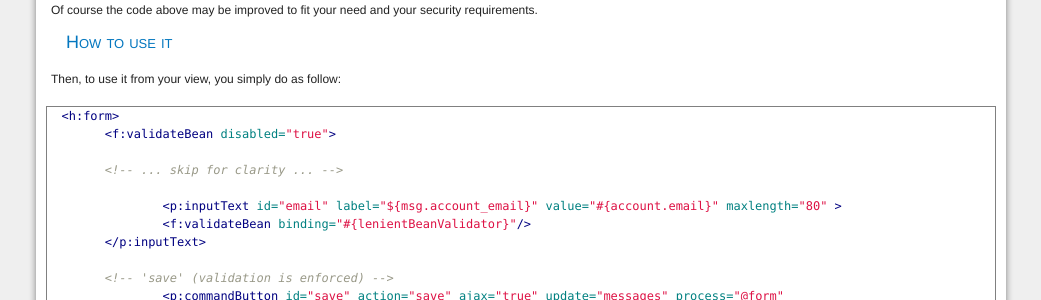
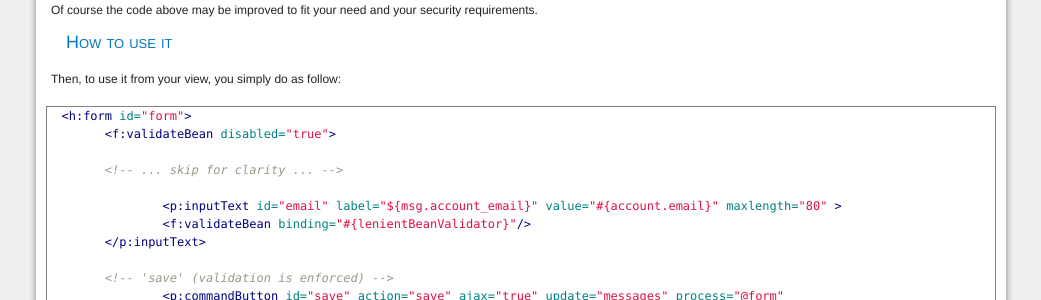
Before and after one commit to springfuse/springfuse.github.com, a Jekyll site: the page built from _posts/2011-12-15-skip-jsf-validation-depending-on-action.md, in a window 1280 px wide. Shown: the part 1460-1760 px from the top of the page, without its empty margins (119-1160 px from the left). Built offline with Jekyll 4.4.1, drawn with Linux system fonts in a browser that asks for light colours; Markdown is read by kramdown in place of the engine named in the settings; comment, search, counter and statistics services are not loaded.

Commit message:
add form id

```diff
--- a/_posts/2011-12-15-skip-jsf-validation-depending-on-action.md
+++ b/_posts/2011-12-15-skip-jsf-validation-depending-on-action.md
@@ -94,7 +94,7 @@ Of course the code above may be improved to fit your need and your security requ
 Then, to use it from your view, you simply do as follow:
 
 {% highlight html %}
-  <h:form>
+  <h:form id="form">
   	<f:validateBean disabled="true">
 
     	<!-- ... skip for clarity ... -->
```
